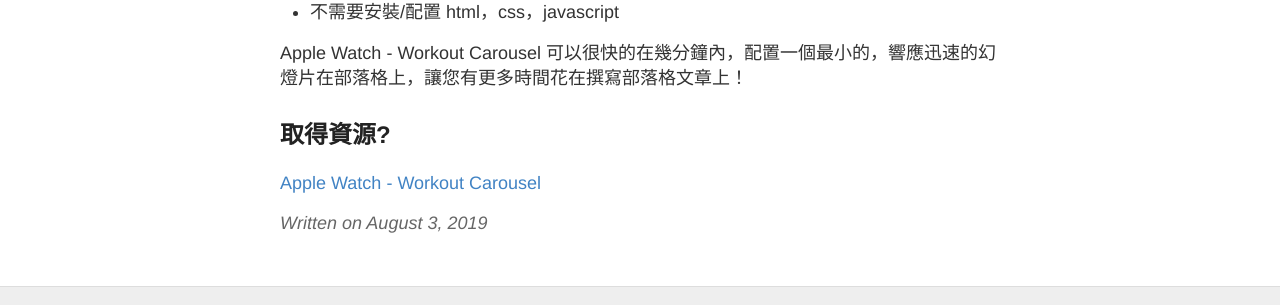
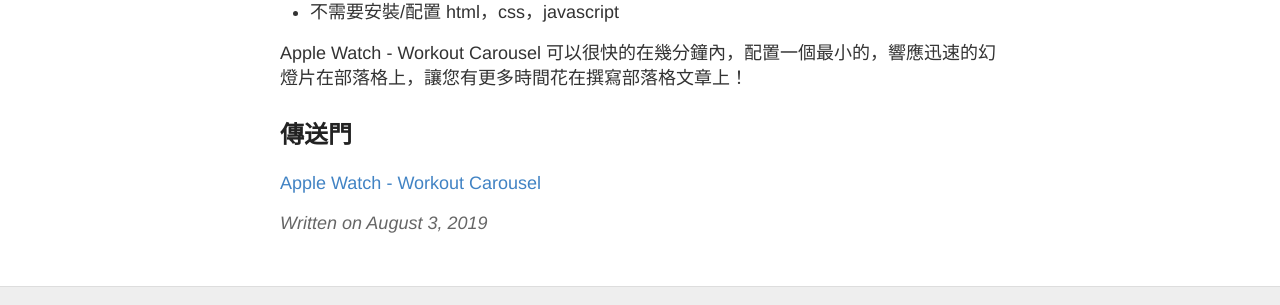
Before and after one commit to vincent531/vincent531.github.io, a Jekyll site: the page built from _posts/2019-8-3-Hello-World.md, in a window 1280 px wide. Shown: the part 1621-1926 px from the top of the page. Built offline with Jekyll 4.4.1, drawn with Linux system fonts in a browser that asks for light colours; Markdown is read by kramdown in place of the engine named in the settings; comment, search, counter and statistics services are not loaded.

Commit message:
Update 2019-8-3-Hello-World.md

```diff
--- a/_posts/2019-8-3-Hello-World.md
+++ b/_posts/2019-8-3-Hello-World.md
@@ -21,6 +21,6 @@
 
 Apple Watch - Workout Carousel 可以很快的在幾分鐘內，配置一個最小的，響應迅速的幻燈片在部落格上，讓您有更多時間花在撰寫部落格文章上！
 
-## 取得資源?
+## 傳送門
 
 [Apple Watch - Workout Carousel](https://github.com/vincent531/css/blob/master/Apple-Watch%20-%20Workout-Carousel.html)
```
